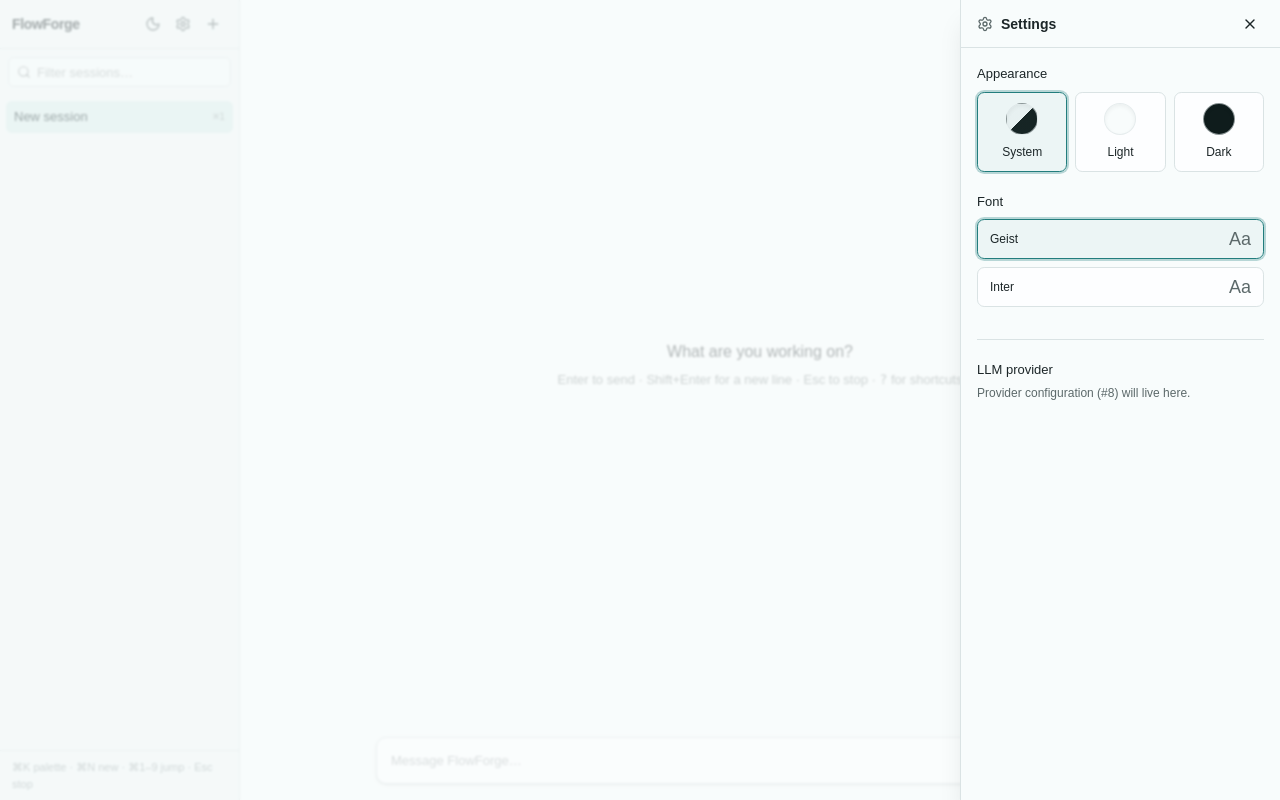
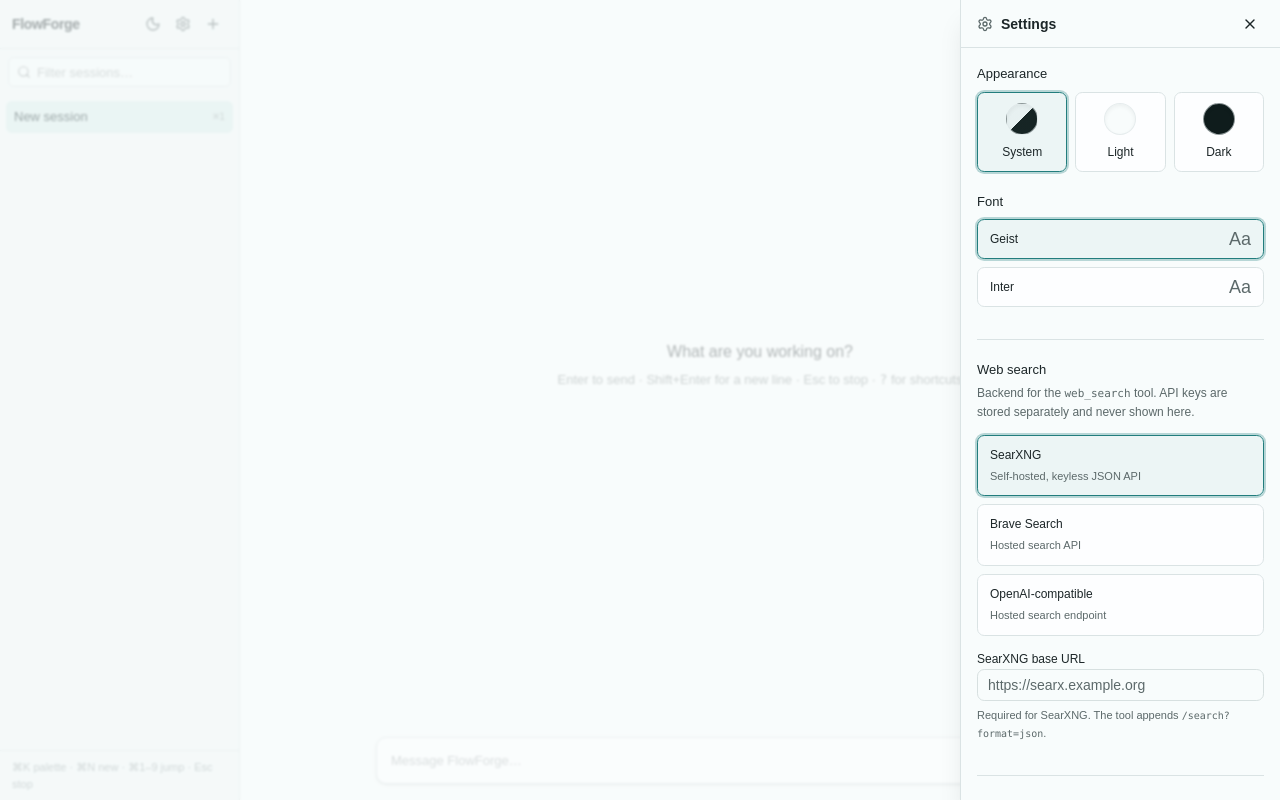
Before and after one commit to flowforge-lab/FlowForge, a React (Vite) app in the folder apps/desktop/: page / in a window 1280 px wide. Both pictures are taken after a click on the button 183 px from the left and 24 px from the top of the page. Built offline with nearby package versions, Linux system fonts and the light colour scheme; the HTML template or start-up script is replaced by a standard one.

Commit message:
feat(desktop): web-search backend picker in settings (#84) (#93)
FE-only web-search backend picker in settings (SearXNG / Brave / OpenAI-compatible).
Reads/writes getSearchConfig/setSearchConfig; key status only (never the value).

Closes #84.

```diff
--- /dev/null
+++ b/apps/desktop/src/components/search-settings.tsx
@@ -0,0 +1,158 @@
+import { useEffect } from "react";
+import { cn } from "@/lib/utils";
+import { keyStatusLabel, SEARCH_BACKENDS } from "@/lib/search";
+import type { SearchBackend } from "@/bindings/SearchBackend";
+import { Input } from "@/components/ui/input";
+import { useSearchConfigStore } from "@/store/search-config";
+
+function BackendOption({
+  label,
+  description,
+  selected,
+  keyLabel,
+  onSelect,
+}: {
+  label: string;
+  description: string;
+  selected: boolean;
+  keyLabel?: string;
+  onSelect: () => void;
+}) {
+  return (
+    <button
+      type="button"
+      aria-pressed={selected}
+      onClick={onSelect}
+      className={cn(
+        "flex w-full flex-col gap-1 rounded-lg border px-3 py-2.5 text-left transition-colors",
+        selected
+          ? "border-primary bg-primary/5 ring-2 ring-primary/30"
+          : "border-border bg-card hover:bg-muted/50",
+      )}
+    >
+      <div className="flex items-start justify-between gap-2">
+        <span className="text-[12px] font-medium text-foreground">{label}</span>
+        {keyLabel ? (
+          <span className="shrink-0 text-[11px] text-muted-foreground">
+            {keyLabel}
+          </span>
+        ) : null}
+      </div>
+      <span className="text-[11px] leading-relaxed text-muted-foreground">
+        {description}
+      </span>
+    </button>
+  );
+}
+
+/** Web-search backend picker — reads/writes `getSearchConfig` / `setSearchConfig`. */
+export function SearchSettings() {
+  const config = useSearchConfigStore((s) => s.config);
+  const loading = useSearchConfigStore((s) => s.loading);
+  const saving = useSearchConfigStore((s) => s.saving);
+  const error = useSearchConfigStore((s) => s.error);
+  const load = useSearchConfigStore((s) => s.load);
+  const setBackend = useSearchConfigStore((s) => s.setBackend);
+  const setBaseUrl = useSearchConfigStore((s) => s.setBaseUrl);
+
+  useEffect(() => {
+    void load();
+  }, [load]);
+
+  const activeMeta = config
+    ? SEARCH_BACKENDS.find((b) => b.id === config.backend)
+    : undefined;
+
+  const onBackendSelect = (backend: SearchBackend) => {
+    if (config?.backend === backend || saving) return;
+    void setBackend(backend);
+  };
+
+  const onUrlBlur = (value: string) => {
+    if (!config || config.backend !== "searxNg") return;
+    const trimmed = value.trim();
+    const current = config.baseUrl ?? "";
+    if (trimmed === current) return;
+    void setBaseUrl(trimmed);
+  };
+
+  return (
+    <section className="mt-8 border-t pt-5">
+      <h3 className="mb-1 text-[13px] font-medium text-foreground">
+        Web search
+      </h3>
+      <p className="mb-3 text-[12px] leading-relaxed text-muted-foreground">
+        Backend for the <code className="text-[11px]">web_search</code> tool.
+        API keys are stored separately and never shown here.
+      </p>
+
+      {loading && !config ? (
+        <p className="text-[12px] text-muted-foreground">Loading…</p>
+      ) : null}
+
+      {error ? (
+        <p className="mb-3 text-[12px] text-destructive" role="alert">
+          {error}
+        </p>
+      ) : null}
+
+      {config ? (
+        <div className="space-y-3">
+          <div className="flex flex-col gap-2">
+            {SEARCH_BACKENDS.map((backend) => (
+              <BackendOption
+                key={backend.id}
+                label={backend.label}
+                description={backend.description}
+                selected={config.backend === backend.id}
+                keyLabel={
+                  backend.requiresKey && config.backend === backend.id
+                    ? keyStatusLabel(config.hasKey)
+                    : undefined
+                }
+                onSelect={() => onBackendSelect(backend.id)}
+              />
+            ))}
+          </div>
+
+          {activeMeta?.showBaseUrl ? (
+            <div className="space-y-1.5">
+              <label
+                htmlFor="search-base-url"
+                className="text-[12px] font-medium text-foreground"
+              >
+                SearXNG base URL
+              </label>
+              <Input
+                id="search-base-url"
+                key={`searx-${config.baseUrl ?? ""}`}
+                type="url"
+                placeholder="https://searx.example.org"
+                defaultValue={config.baseUrl ?? ""}
+                disabled={saving}
+                onBlur={(e) => onUrlBlur(e.target.value)}
+                onKeyDown={(e) => {
+                  if (e.key === "Enter") {
+                    e.currentTarget.blur();
+                  }
+                }}
+              />
+              <p className="text-[11px] leading-relaxed text-muted-foreground">
+                Required for SearXNG. The tool appends{" "}
+                <code className="text-[10px]">/search?format=json</code>.
+              </p>
+            </div>
+          ) : null}
+
+          {activeMeta?.requiresKey ? (
+            <p className="text-[11px] leading-relaxed text-muted-foreground">
+              Hosted backends need an API key before{" "}
+              <code className="text-[10px]">web_search</code> can run. Key entry
+              arrives with provider settings (#8).
+            </p>
+          ) : null}
+        </div>
+      ) : null}
+    </section>
+  );
+}
--- a/apps/desktop/src/components/settings-panel.tsx
+++ b/apps/desktop/src/components/settings-panel.tsx
@@ -2,9 +2,10 @@ import { useEffect, useRef } from "react";
 import { Settings, X } from "lucide-react";
 import { Button } from "@/components/ui/button";
 import { ThemeSettings } from "@/components/theme-settings";
+import { SearchSettings } from "@/components/search-settings";
 import { useSettingsStore } from "@/store/settings";
 
-/** Slide-over settings shell — theme/font today, provider settings (#8) later. */
+/** Slide-over settings shell — theme, web search, provider settings (#8) later. */
 export function SettingsPanel() {
   const open = useSettingsStore((s) => s.open);
   if (!open) return null;
@@ -55,6 +56,7 @@ function SettingsBody() {
 
         <div className="flex-1 overflow-y-auto px-4 py-4">
           <ThemeSettings />
+          <SearchSettings />
 
           <section className="mt-8 border-t pt-5">
             <h3 className="mb-1 text-[13px] font-medium text-foreground">
--- /dev/null
+++ b/apps/desktop/src/lib/search.ts
@@ -0,0 +1,50 @@
+import type { SearchBackend } from "@/bindings/SearchBackend";
+
+/** Display metadata for a selectable web-search backend (#84). */
+export type SearchBackendMeta = {
+  id: SearchBackend;
+  label: string;
+  description: string;
+  /** Hosted APIs that need an OS-keychain secret (#8). */
+  requiresKey: boolean;
+  /** Whether the settings panel exposes a base-URL field for this backend. */
+  showBaseUrl: boolean;
+};
+
+/** Backends exposed in settings — order matches the IPC contract. */
+export const SEARCH_BACKENDS: SearchBackendMeta[] = [
+  {
+    id: "searxNg",
+    label: "SearXNG",
+    description: "Self-hosted, keyless JSON API",
+    requiresKey: false,
+    showBaseUrl: true,
+  },
+  {
+    id: "brave",
+    label: "Brave Search",
+    description: "Hosted search API",
+    requiresKey: true,
+    showBaseUrl: false,
+  },
+  {
+    id: "openAiCompatible",
+    label: "OpenAI-compatible",
+    description: "Hosted search endpoint",
+    requiresKey: true,
+    showBaseUrl: false,
+  },
+];
+
+export function searchBackendMeta(id: SearchBackend): SearchBackendMeta {
+  const meta = SEARCH_BACKENDS.find((b) => b.id === id);
+  if (!meta) {
+    throw new Error(`unknown search backend: ${id}`);
+  }
+  return meta;
+}
+
+/** Human-readable key status — never includes secret material (#8 rules). */
+export function keyStatusLabel(hasKey: boolean): string {
+  return hasKey ? "API key set" : "API key not set";
+}
--- /dev/null
+++ b/apps/desktop/src/store/search-config.ts
@@ -0,0 +1,67 @@
+// Web-search settings for the settings panel (#84). Loaded from / persisted via
+// IPC — the backend owns durable storage; this store is the UI cache.
+
+import { create } from "zustand";
+import type { SearchBackend, SearchConfig } from "@/bindings";
+import { ipc } from "@/lib/ipc";
+
+interface SearchConfigState {
+  config: SearchConfig | null;
+  loading: boolean;
+  saving: boolean;
+  error: string | null;
+  load: () => Promise<void>;
+  setBackend: (backend: SearchBackend) => Promise<void>;
+  setBaseUrl: (baseUrl: string) => Promise<void>;
+}
+
+export const useSearchConfigStore = create<SearchConfigState>((set, get) => ({
+  config: null,
+  loading: false,
+  saving: false,
+  error: null,
+
+  load: async () => {
+    set({ loading: true, error: null });
+    try {
+      const config = await ipc.getSearchConfig();
+      set({ config, loading: false });
+    } catch (err) {
+      set({
+        loading: false,
+        error: err instanceof Error ? err.message : String(err),
+      });
+    }
+  },
+
+  setBackend: async (backend) => {
+    const { config } = get();
+    if (!config) return;
+    set({ saving: true, error: null });
+    try {
+      const baseUrl = backend === "searxNg" ? config.baseUrl : undefined;
+      const stored = await ipc.setSearchConfig(backend, baseUrl);
+      set({ config: stored, saving: false });
+    } catch (err) {
+      set({
+        saving: false,
+        error: err instanceof Error ? err.message : String(err),
+      });
+    }
+  },
+
+  setBaseUrl: async (baseUrl) => {
+    const { config } = get();
+    if (!config || config.backend !== "searxNg") return;
+    set({ saving: true, error: null });
+    try {
+      const stored = await ipc.setSearchConfig("searxNg", baseUrl);
+      set({ config: stored, saving: false });
+    } catch (err) {
+      set({
+        saving: false,
+        error: err instanceof Error ? err.message : String(err),
+      });
+    }
+  },
+}));
```
Also changed, not shown: 2 other files (tests, documents, lock files or other folders).
